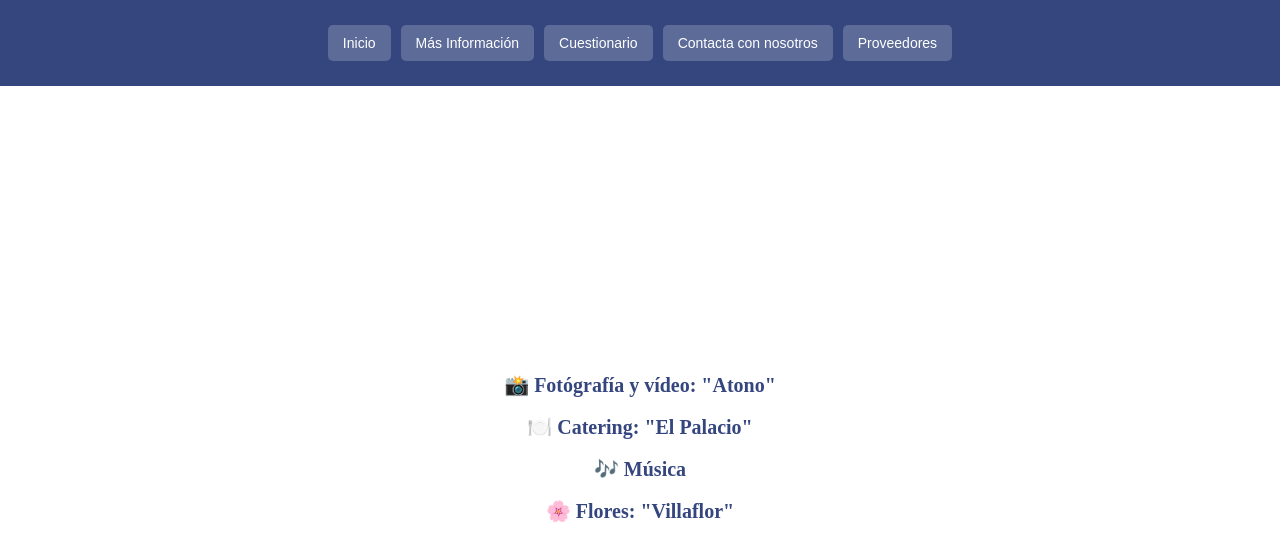
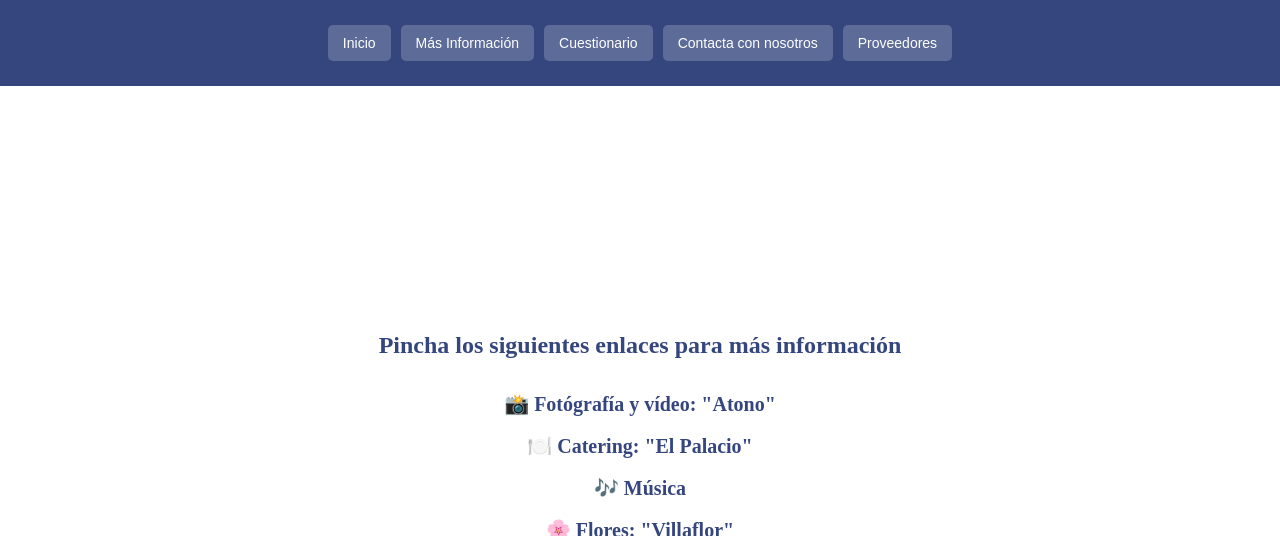
Before and after one commit to anmodenu/boda_d-A, a plain HTML site: page proveedores.html in a window 1280 px wide. Shown: the top 536 px of the page. Drawn offline with Linux system fonts and the light colour scheme.

Commit message:
Add files via upload

```diff
--- a/proveedores.html
+++ b/proveedores.html
@@ -19,8 +19,9 @@
     </header>
 
     <div class="info-content">
+        <a> Pincha los siguientes enlaces para más información</a>
+        <ul>
 
-        <ul>
             <li><a href="https://atono.es/marketing-eventos/eventos/" target="_blank">📸 Fotógrafía y vídeo: "Atono"</a></li>
             <li><a href="https://cateringelpalacio.es" target="_blank">🍽️ Catering: "El Palacio"</a></li>
             <li><a href="https://www.instagram.com/atono_music/" target="_blank">🎶 Música</a></li>
```
